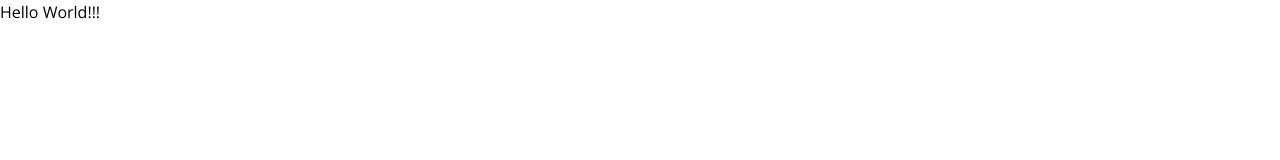
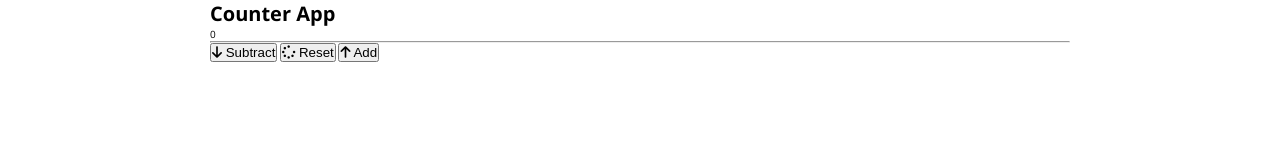
Before and after one commit to paulobrun0/CounterApp, a plain HTML site: page index.html in a window 1280 px wide. Drawn offline with nearby package versions, Linux system fonts and the light colour scheme.

Commit message:
html done

```diff
--- a/index.html
+++ b/index.html
@@ -11,7 +11,27 @@
     <link rel="stylesheet" href="/src/css/styles.css" />
   </head>
   <body>
-    <p>Hello World!!!</p>
+    <div class="container">
+      <div class="count-div">
+        <h1>Counter App</h1>
+        <span class="count">0</span>
+        <hr />
+        <div class="buttons">
+          <button class="subtract">
+            <i class="fas fa-arrow-down"></i>
+            Subtract
+          </button>
+          <button class="reset">
+            <i class="fas fa-spinner"></i>
+            Reset
+          </button>
+          <button class="add">
+            <i class="fas fa-arrow-up"></i>
+            Add
+          </button>
+        </div>
+      </div>
+    </div>
 
     <script src="/src/js/script.js"></script>
   </body>
```
